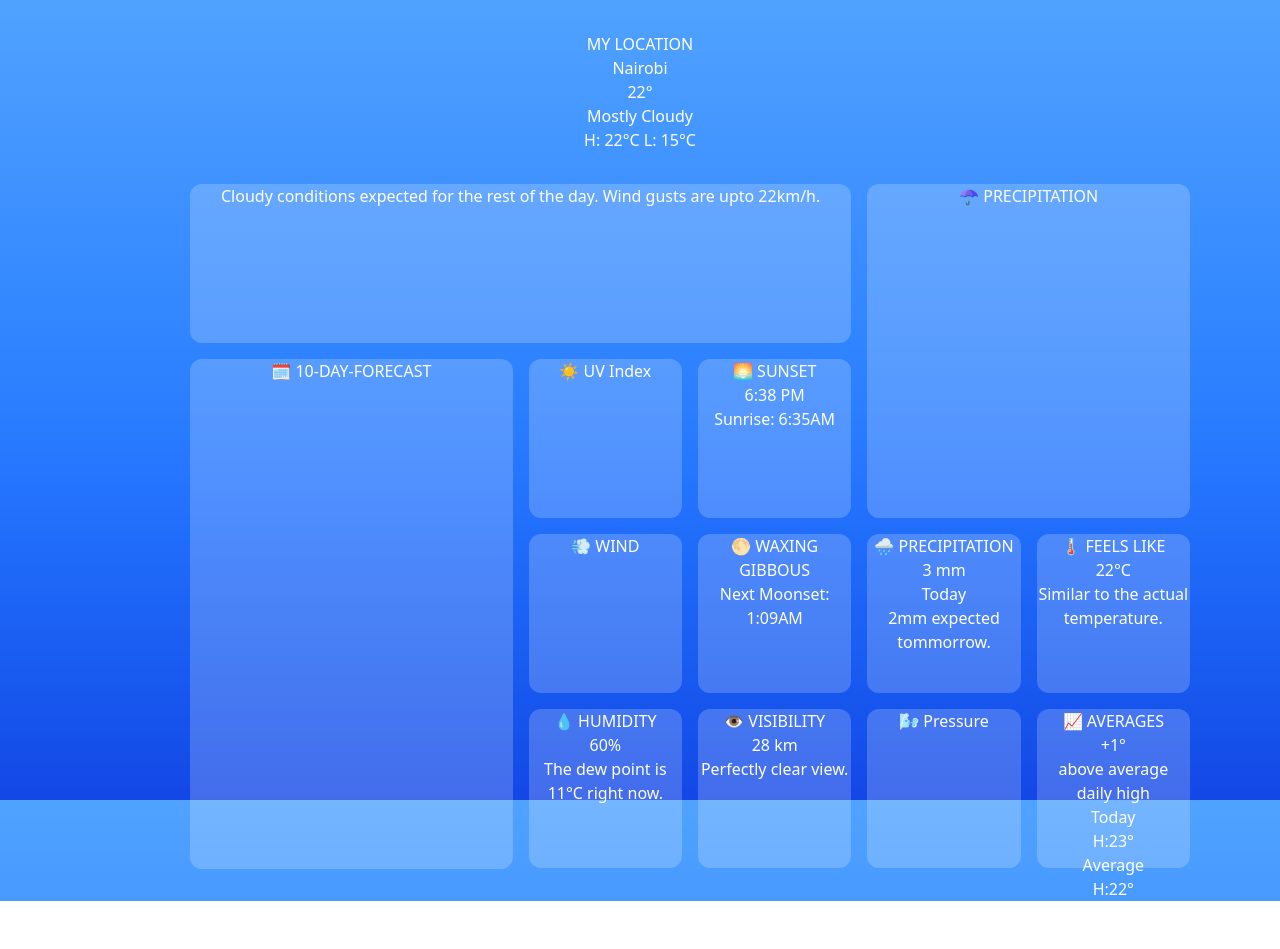
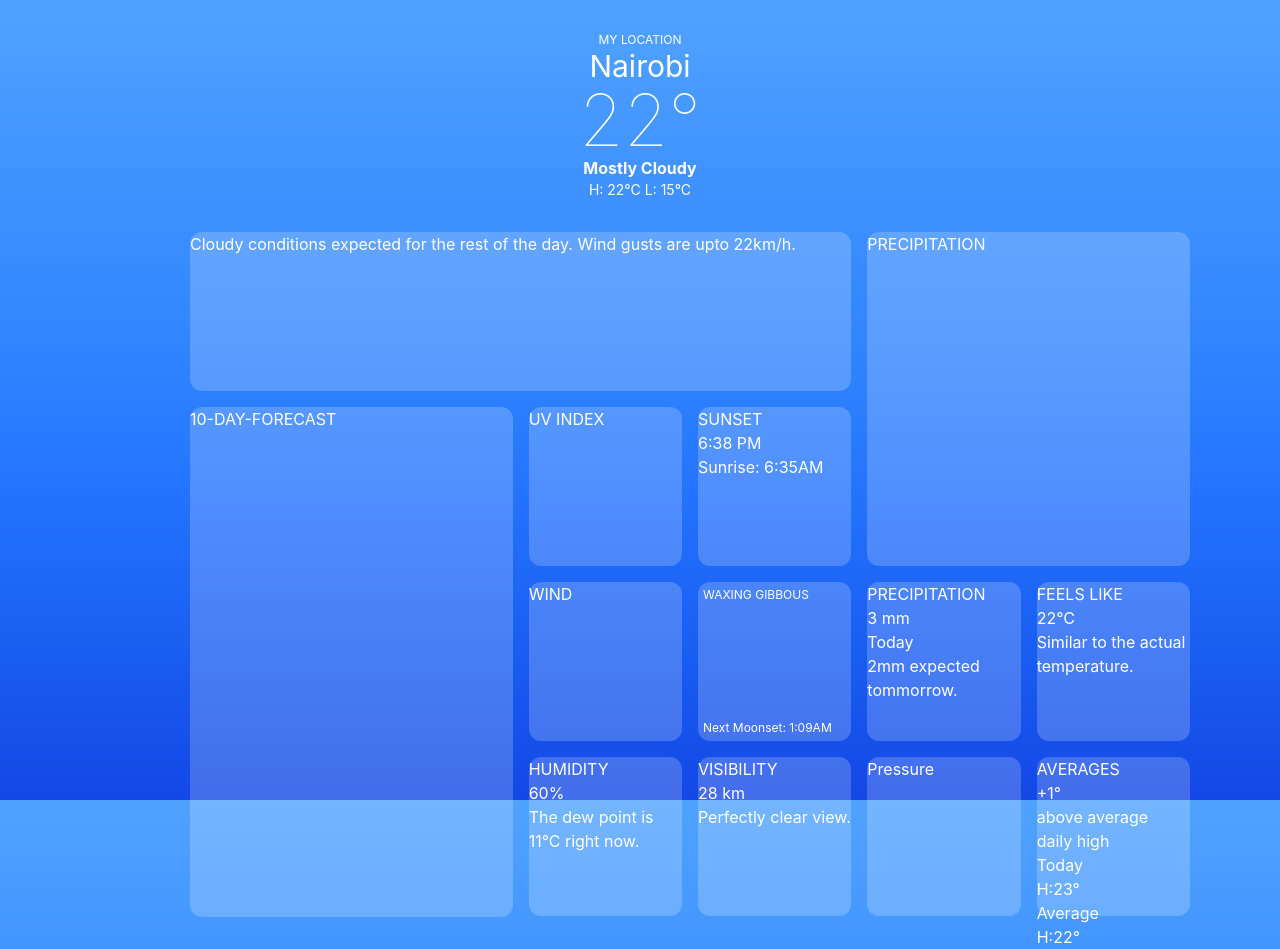
Before and after one commit to IanKaremi/Apple-Weather-Tailwind, a React (Vite) app in the folder Apple-Weather-Tailwind/: page / in a window 1280 px wide. Before the commit the page ends 901 px from the top, so only its background shows below. Built offline with nearby package versions, Linux system fonts and the light colour scheme.

Commit message:
styled moon applet

```diff
--- a/Apple-Weather-Tailwind/src/App.css
+++ b/Apple-Weather-Tailwind/src/App.css
@@ -1,4 +1,7 @@
 #root {
+  font-family: -apple-system, BlinkMacSystemFont, "Segoe UI", Roboto, Helvetica, Arial, sans-serif, "Apple Color Emoji", "Segoe UI Emoji", "Segoe UI Symbol";
+  -webkit-font-smoothing: antialiased;
+  -moz-osx-font-smoothing: grayscale;
 
   text-align: center;
 }
--- a/Apple-Weather-Tailwind/src/App.jsx
+++ b/Apple-Weather-Tailwind/src/App.jsx
@@ -11,14 +11,14 @@ function App() {
       <div className='basis-2/20'></div>
 
       <div className="Head  basis-4/20 mb-8 mt-8">
-              <p>MY LOCATION</p>
-              <p className="location">Nairobi</p>
-              <p className="temperature">22°</p>
-              <p className="condition">Mostly Cloudy</p>
-              <p className="high-low">H: 22°C L: 15°C</p>
+              <p className='text-xs'>MY LOCATION</p>
+              <p className="location text-3xl">Nairobi</p>
+              <p className="temperature text-7xl font-thin inline"> 22</p><div className='inline text-7xl font-thin'>°</div>
+              <p className="condition font-bold">Mostly Cloudy</p>
+              <p className="high-low text-sm">H: 22°C L: 15°C</p>
       </div>
       <div className=' basis-11/20 max-h-[900px]'>
-        <div className="Applets grid grid-rows-4 grid-cols-6 gap-4 mb-4 h-[700px] w-[1000px]">
+        <div className="Applets grid grid-rows-4 grid-cols-6 gap-4 mb-4 h-[700px] w-[1000px] text-left">
 
               <div className="H col-span-4 row-span-1 bg-white/20  rounded-xl">
                 <div className="H-desc">Cloudy conditions expected for the rest of the day. Wind gusts are upto 22km/h.</div>
@@ -26,52 +26,52 @@ function App() {
 
               </div>
               <div className="M col-span-2 row-span-2 bg-white/20  rounded-xl">
-                <div className="M-desc">☂️ PRECIPITATION</div>
+                <div className="M-desc">PRECIPITATION</div>
               </div>
               <div className="T col-span-2 row-span-4 bg-white/20  rounded-xl h-[510px]">
-                <div className='T-desc'>🗓️ 10-DAY-FORECAST</div>
+                <div className='T-desc'>10-DAY-FORECAST</div>
               </div>
               <div className="U col-span-1 row-span-1 bg-white/20  rounded-xl">
-                <div>☀️ UV Index</div>
+                <div>UV INDEX</div>
               </div>
               <div className="S col-span-1 row-span-1 bg-white/20  rounded-xl">
-                <div>🌅 SUNSET</div>
+                <div>SUNSET</div>
                 <p>6:38 PM</p>
                 <div>Sunrise: 6:35AM</div>
               </div>
               <div className="W col-span-1 row-span-1 bg-white/20  rounded-xl">
-                <div>💨 WIND</div>
+                <div>WIND</div>
               </div>
-              <div className="L col-span-1 row-span-1 bg-white/20  rounded-xl">
-                <div>🌕 WAXING GIBBOUS</div>
-                <div> Next Moonset: 1:09AM</div>
+              <div className="L col-span-1 row-span-1 bg-white/20  rounded-xl flex flex-col h-full">
+                <div className='text-xs  m-[5px]'>WAXING GIBBOUS</div>
+                <div className='text-xs m-[5px] mt-auto'> Next Moonset: 1:09AM</div>
               </div>
               <div className="P col-span-1 row-span-1 bg-white/20  rounded-xl">
-                <div>🌧️ PRECIPITATION</div>
+                <div>PRECIPITATION</div>
                 <p>3 mm</p>
                 <div>Today</div>
                 <p>2mm expected tommorrow.</p>
               </div>
               <div className="F col-span-1 row-span-1 bg-white/20  rounded-xl">
-                <div>🌡️ FEELS LIKE</div>
+                <div>FEELS LIKE</div>
                 <p>22°C</p>
                 <p>Similar to the actual temperature.</p>
               </div>
               <div className="Y col-span-1 row-span-1 bg-white/20  rounded-xl">
-                <div>💧 HUMIDITY</div>
+                <div>HUMIDITY</div>
                 <p>60%</p>
                 <p>The dew point is 11°C right now.</p>
               </div>
               <div className="V col-span-1 row-span-1 bg-white/20  rounded-xl">
-                <div>👁️ VISIBILITY</div>
+                <div>VISIBILITY</div>
                 <p>28 km</p>
                 <p>Perfectly clear view.</p>
               </div>
               <div className="R col-span-1 row-span-1 bg-white/20  rounded-xl">
-                🌬️ Pressure
+                Pressure
               </div>
               <div className="A col-span-1 row-span-1 bg-white/20  rounded-xl">
-                <p>📈 AVERAGES</p>
+                <p>AVERAGES</p>
                 <p>+1°</p>
                 <div>above average</div><div> daily high</div>
                 <div className="A-container">
```
